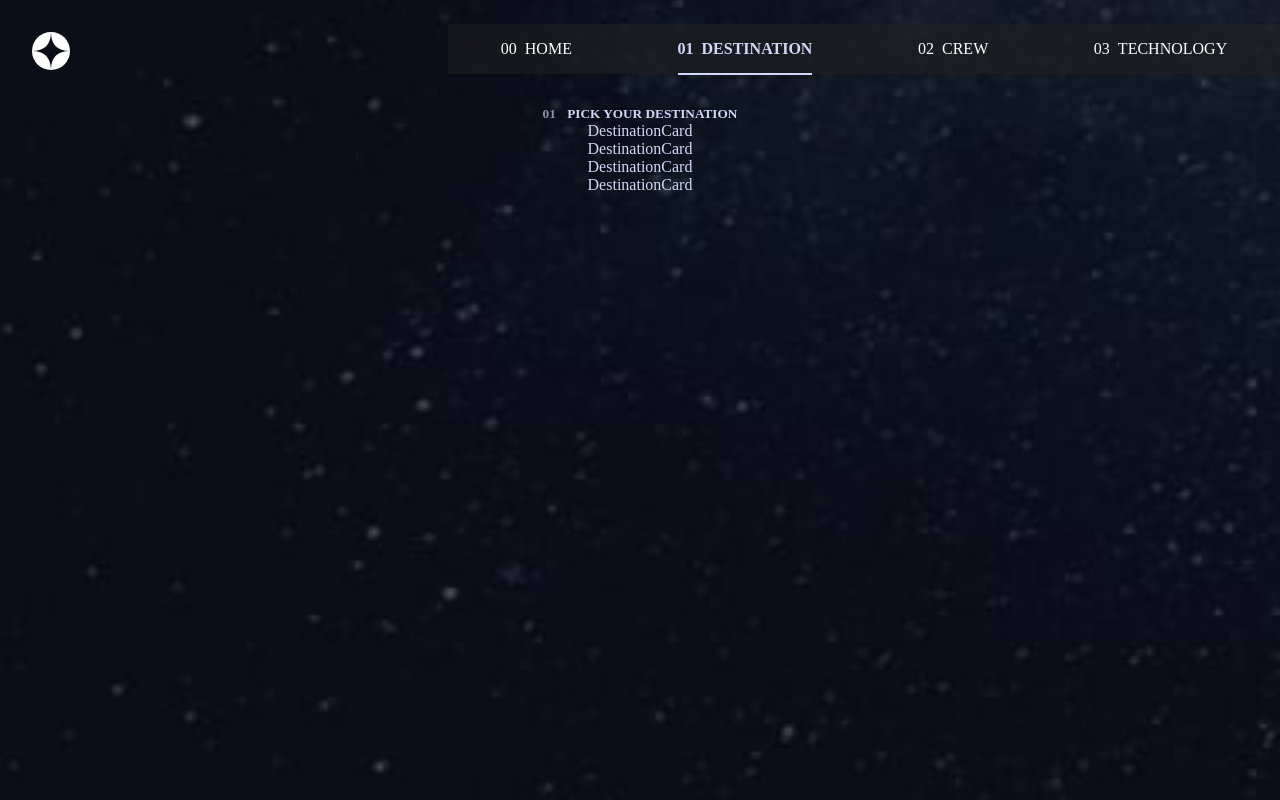
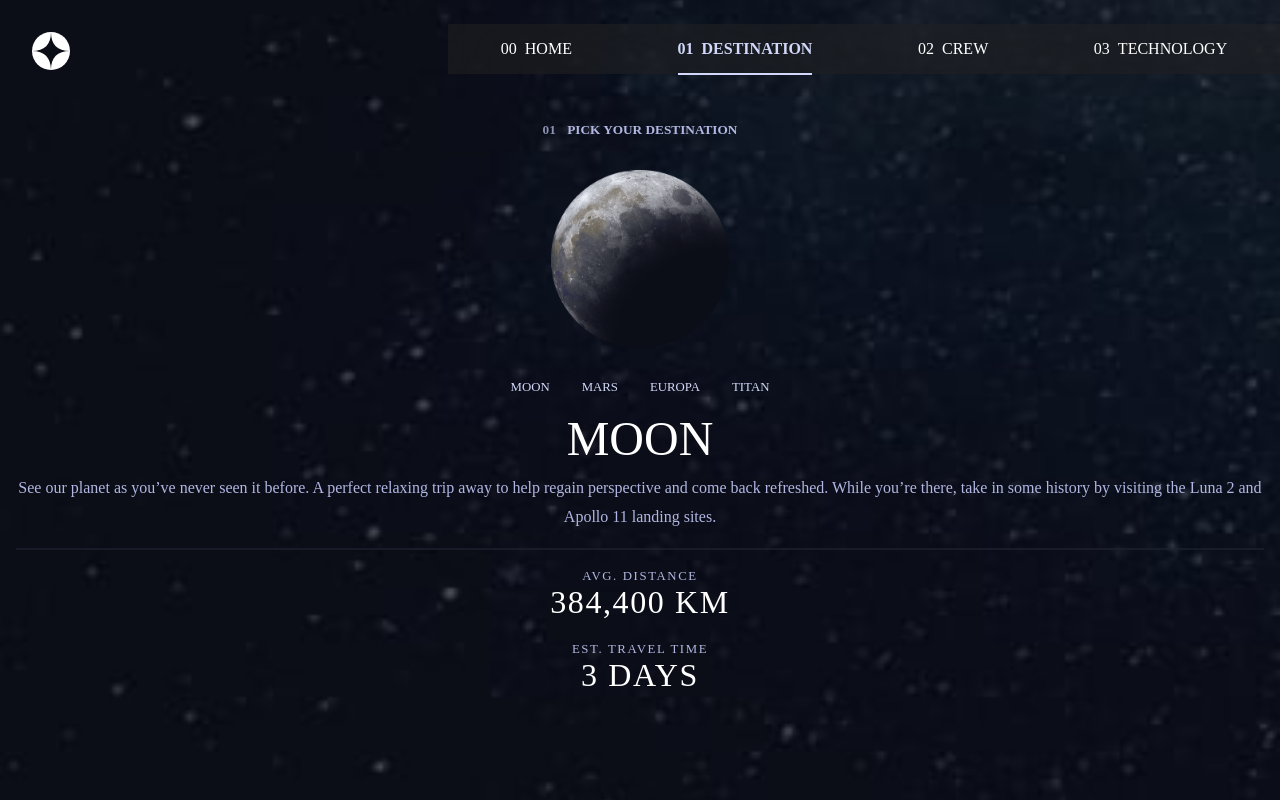
Before and after one commit to StormKing969/space-tourism-website, a React (Create React App) app: page /destination in a window 1280 px wide. Built offline with nearby package versions, Linux system fonts and the light colour scheme.

Commit message:
destination-part 2

```diff
--- a/public/css/main.css
+++ b/public/css/main.css
@@ -164,7 +164,7 @@ body {
   -webkit-box-direction: normal;
       -ms-flex-direction: column;
           flex-direction: column;
-  color: #d2d8f9;
+  color: #b1b7e2;
 }
 
 .bg_img {
@@ -307,7 +307,8 @@ body {
   -webkit-box-align: center;
       -ms-flex-align: center;
           align-items: center;
-  color: #d2d8f9;
+  color: #b1b7e2;
+  padding: 1rem;
 }
 
 .destination_container h5 span {
@@ -326,4 +327,116 @@ body {
   width: 100%;
   z-index: -1;
 }
+
+.destination_img {
+  margin: 2rem auto;
+  display: -webkit-box;
+  display: -ms-flexbox;
+  display: flex;
+  -webkit-box-align: center;
+      -ms-flex-align: center;
+          align-items: center;
+  -webkit-box-pack: center;
+      -ms-flex-pack: center;
+          justify-content: center;
+}
+
+.destination_img img {
+  width: 40%;
+  height: auto;
+}
+
+.destination_location {
+  margin: 0 0 1rem;
+}
+
+.destination_name {
+  display: -webkit-box;
+  display: -ms-flexbox;
+  display: flex;
+  -webkit-box-orient: horizontal;
+  -webkit-box-direction: normal;
+      -ms-flex-direction: row;
+          flex-direction: row;
+  -ms-flex-pack: distribute;
+      justify-content: space-around;
+  list-style-type: none;
+  font-size: .8rem;
+}
+
+.destination_name li {
+  margin: 0 1rem;
+  cursor: pointer;
+}
+
+.destination_name .destination_unselected {
+  text-decoration: none;
+  color: #d2d8f9;
+}
+
+.destination_name .destination_unselected:hover {
+  color: white;
+  border-bottom: 2px solid white;
+  font-weight: 700;
+}
+
+.destination_name .destination_selected {
+  color: white;
+  border-bottom: 2px solid white;
+  font-weight: 700;
+}
+
+.destinationCard_content {
+  display: -webkit-box;
+  display: -ms-flexbox;
+  display: flex;
+  -webkit-box-orient: vertical;
+  -webkit-box-direction: normal;
+      -ms-flex-direction: column;
+          flex-direction: column;
+  -webkit-box-align: center;
+      -ms-flex-align: center;
+          align-items: center;
+}
+
+.destinationCard_content h1 {
+  margin-bottom: .5rem;
+  font-size: 3rem;
+  text-transform: uppercase;
+  font-weight: 400;
+  color: white;
+}
+
+.destinationCard_description {
+  text-align: center;
+}
+
+.destinationCard_description p {
+  line-height: 1.8rem;
+  color: #b1b7e2;
+}
+
+.destinationCard_horizontal_line {
+  border: 1px solid rgba(33, 36, 49, 0.66);
+  width: 100%;
+  margin: 1rem 0;
+}
+
+.destinationCard_facts {
+  text-align: center;
+}
+
+.destinationCard_facts span {
+  font-size: .8rem;
+  text-transform: uppercase;
+  letter-spacing: .1rem;
+}
+
+.destinationCard_facts p {
+  font-size: 2rem;
+  color: white;
+  text-transform: uppercase;
+  font-weight: 400;
+  letter-spacing: .1rem;
+}
 /*# sourceMappingURL=main.css.map */
--- a/scss/components/destination/_destination.scss
+++ b/scss/components/destination/_destination.scss
@@ -4,6 +4,7 @@
     justify-content: center;
     align-items: center;
     color: $text-color;
+    padding: 1rem;
 
     h5 {
 
@@ -24,3 +25,98 @@
     width: 100%;
     z-index: -1;
 }
+
+.destination_img {
+    margin: 2rem auto;
+    display: flex;
+    align-items: center;
+    justify-content: center;
+
+    img {
+        width: 40%;
+        height: auto;
+    }
+}
+
+.destination_location {
+    margin: 0 0 1rem;
+}
+
+.destination_name {
+    display: flex;
+    flex-direction: row;
+    justify-content: space-around;
+    list-style-type: none;
+    font-size: .8rem;
+
+    li {
+        margin: 0 1rem;
+        cursor: pointer;
+    }
+
+    .destination_unselected {
+        text-decoration: none;
+        color: $nav-link-hover;
+
+        &:hover {
+            color: $title-color;
+            // padding-bottom: 1rem;
+            border-bottom: 2px solid $title-color;
+            font-weight: 700;
+        }
+    }
+
+    .destination_selected {
+        color: $title-color;
+        // padding-bottom: 1rem;
+        border-bottom: 2px solid $title-color;
+        font-weight: 700;
+    }
+}
+
+.destinationCard_content {
+    display: flex;
+    flex-direction: column;
+    align-items: center;
+
+    h1 {
+        margin-bottom: .5rem;
+        font-size: 3rem;
+        text-transform: uppercase;
+        font-weight: 400;
+        color: $title-color;
+    }
+}
+
+.destinationCard_description {
+    text-align: center;
+
+    p {
+        line-height: 1.8rem;
+        color: $text-color;
+    }
+}
+
+.destinationCard_horizontal_line {
+    border: 1px solid $destination-horizontal-line;
+    width: 100%;
+    margin: 1rem 0;
+}
+
+.destinationCard_facts {
+    text-align: center;
+
+    span {
+        font-size: .8rem;
+        text-transform: uppercase;
+        letter-spacing: .1rem;
+    }
+
+    p {
+        font-size: 2rem;
+        color: $title-color;
+        text-transform: uppercase;
+        font-weight: 400;
+        letter-spacing: .1rem;
+    }
+}
--- a/scss/shared/_variables.scss
+++ b/scss/shared/_variables.scss
@@ -8,7 +8,7 @@ $nav-link: hsl(0, 0%, 100%);
 $nav-link-hover: hsl(231, 77%, 90%);
 
 // Shared Colors
-$text-color: hsl(231, 77%, 90%);
+$text-color: hsl(232, 46%, 79%);
 $title-color: hsl(0, 0%, 100%);
 
 // Home Colors
@@ -18,3 +18,4 @@ $home-btn-link: hsl(0, 0%, 0%);
 
 // Destination Colors
 $destination-span: hsl(231, 18%, 62%);
+$destination-horizontal-line: hsla(229, 20%, 16%, 0.66);
--- a/src/assets/destination/DestinationData.js
+++ b/src/assets/destination/DestinationData.js
@@ -1,11 +1,11 @@
-import Moon1 from './images/image-moon.png';
-import Moon2 from './images/image-moon.webp';
-import Mars1 from './images/image-mars.png';
-import Mars2 from './images/image-mars.webp';
-import Europa1 from './images/image-europa.png';
-import Europa2 from './images/image-europa.webp';
-import Titan1 from './images/image-titan.png';
-import Titan2 from './images/image-titan.webp';
+import moon1 from './images/image-moon.png'
+import moon2 from './images/image-moon.webp'
+import mars1 from './images/image-mars.png'
+import mars2 from './images/image-mars.webp'
+import europa1 from './images/image-europa.png'
+import europa2 from './images/image-europa.webp'
+import titan1 from './images/image-titan.png'
+import titan2 from './images/image-titan.webp'
 
 const destinations =
   [
@@ -13,8 +13,8 @@ const destinations =
       "id": "01",
       "name": "Moon",
       "images": {
-        "png": { Moon1 },
-        "webp": { Moon2 }
+        "png": moon1,
+        "webp": moon2
       },
       "description": "See our planet as you’ve never seen it before. A perfect relaxing trip away to help regain perspective and come back refreshed. While you’re there, take in some history by visiting the Luna 2 and Apollo 11 landing sites.",
       "distance": "384,400 km",
@@ -24,8 +24,8 @@ const destinations =
       "id": "02",
       "name": "Mars",
       "images": {
-        "png": { Mars1 },
-        "webp": { Mars2 }
+        "png": mars1,
+        "webp": mars2
       },
       "description": "Don’t forget to pack your hiking boots. You’ll need them to tackle Olympus Mons, the tallest planetary mountain in our solar system. It’s two and a half times the size of Everest!",
       "distance": "225 mil. km",
@@ -35,8 +35,8 @@ const destinations =
       "id": "03",
       "name": "Europa",
       "images": {
-        "png": { Europa1 },
-        "webp": { Europa2 }
+        "png": europa1,
+        "webp": europa2
       },
       "description": "The smallest of the four Galilean moons orbiting Jupiter, Europa is a winter lover’s dream. With an icy surface, it’s perfect for a bit of ice skating, curling, hockey, or simple relaxation in your snug wintery cabin.",
       "distance": "628 mil. km",
@@ -46,8 +46,8 @@ const destinations =
       "id": "04",
       "name": "Titan",
       "images": {
-        "png": { Titan1 },
-        "webp": { Titan2 }
+        "png": titan1,
+        "webp": titan2
       },
       "description": "The only moon known to have a dense atmosphere other than Earth, Titan is a home away from home (just a few hundred degrees colder!). As a bonus, you get striking views of the Rings of Saturn.",
       "distance": "1.6 bil. km",
--- a/src/components/Destination/Destination.jsx
+++ b/src/components/Destination/Destination.jsx
@@ -1,8 +1,34 @@
-import React from 'react'
+import React, { useState } from 'react'
 import DestinationCard from './DestinationCard'
 import DestinationData from '../../assets/destination/DestinationData'
 
 const Destination = () => {
+  const moon = DestinationData[0]
+  const mars = DestinationData[1]
+  const europa = DestinationData[2]
+  const titan = DestinationData[3]
+
+  const [destinationName, setDestinationName] = useState(moon)
+
+  const [isActive, setActive] = useState(false);
+
+  const UserSelection = (e) => {
+    setActive(isActive ? false : true);
+
+    if(e.target.innerHTML === "MOON") {
+      setDestinationName(moon);
+    } else if(e.target.innerHTML === "MARS") {
+      setDestinationName(mars);
+    } else if(e.target.innerHTML === "EUROPA") {
+      setDestinationName(europa);
+    } else {
+      setDestinationName(titan);
+    }
+  }
+
+  const locationImg = destinationName.images.png
+  const locationName = destinationName.name
+
   return (
     <div className='destination'>
       <div className='destination_bg_img'>
@@ -11,16 +37,28 @@ const Destination = () => {
       <div className='destination_container'>
         <h5><span>01</span> PICK YOUR DESTINATION</h5>
 
-        { DestinationData.map(data => (
-          <DestinationCard
-            key={data.id}
-            name={data.name}
-            images={data.images.png}
-            description={data.description}
-            distance={data.distance}
-            travel={data.travel}
-          />
-        ))}
+        <div className='destination_img'>
+          <img src={ locationImg } alt={ locationName }></img>
+        </div>
+
+        <div className='destination_location'>
+          <ul className='destination_name'>
+            <li><span className={ isActive ? 'destination_selected': 'destination_unselected' } onClick={ UserSelection }>MOON</span></li>
+            <li><span className={ isActive ? 'destination_selected': 'destination_unselected' } onClick={ UserSelection }>MARS</span></li>
+            <li><span className={ isActive ? 'destination_selected': 'destination_unselected' } onClick={ UserSelection }>EUROPA</span></li>
+            <li><span className={ isActive ? 'destination_selected': 'destination_unselected' } onClick={ UserSelection }>TITAN</span></li>
+          </ul>
+        </div>
+
+        <div className='destination_description'>
+            <DestinationCard
+              key={destinationName.id}
+              name={destinationName.name}
+              description={destinationName.description}
+              distance={destinationName.distance}
+              travel={destinationName.travel}
+            />
+        </div>
       </div>
     </div>
   )
--- a/src/components/Destination/DestinationCard.jsx
+++ b/src/components/Destination/DestinationCard.jsx
@@ -1,7 +1,22 @@
 function DestinationCard(props) {
-    console.log(props.travel);
   return (
-    <div>DestinationCard</div>
+    <div className="destinationCard_content">
+        <h1>{ props.name }</h1>
+
+        <div className="destinationCard_description">
+            <p>{ props.description }</p>
+        </div>
+
+        <span className="destinationCard_horizontal_line"></span>
+
+        <div className="destinationCard_facts">
+            <span className="fact_title">AVG. DISTANCE</span>
+            <p>{ props.distance }</p>
+            <br />
+            <span className="fact_title">EST. TRAVEL TIME</span>
+            <p>{ props.travel }</p>
+        </div>
+    </div>
   )
 }
 
--- a/src/components/Navbar/HamburgerMenu.jsx
+++ b/src/components/Navbar/HamburgerMenu.jsx
@@ -21,25 +21,25 @@ const HamburgerMenu = () => {
 
                 <ul>
                     <li>
-                        <NavLink end to='/' className={(navData) => navData.isActive ? "main_link actived" : "main_link"}>
+                        <NavLink end to='/' onClick={handleClick} className={(navData) => navData.isActive ? "main_link actived" : "main_link"}>
                         <span aria-hidden>00</span>
                         HOME
                         </NavLink>
                     </li>
                     <li>
-                        <NavLink end to='/destination' className={(navData) => navData.isActive ? "main_link actived" : "main_link"}>
+                        <NavLink end to='/destination' onClick={handleClick} className={(navData) => navData.isActive ? "main_link actived" : "main_link"}>
                         <span aria-hidden>01</span>
                         DESTINATION
                         </NavLink>
                     </li>
                     <li>
-                        <NavLink end to='/crew' className={(navData) => navData.isActive ? "main_link actived" : "main_link"}>
+                        <NavLink end to='/crew' onClick={handleClick} className={(navData) => navData.isActive ? "main_link actived" : "main_link"}>
                         <span aria-hidden>02</span>
                         CREW
                         </NavLink>
                     </li>
                     <li>
-                        <NavLink end to='/technology' className={(navData) => navData.isActive ? "main_link actived" : "main_link"}>
+                        <NavLink end to='/technology' onClick={handleClick} className={(navData) => navData.isActive ? "main_link actived" : "main_link"}>
                         <span aria-hidden>03</span>
                         TECHNOLOGY
                         </NavLink>
```
